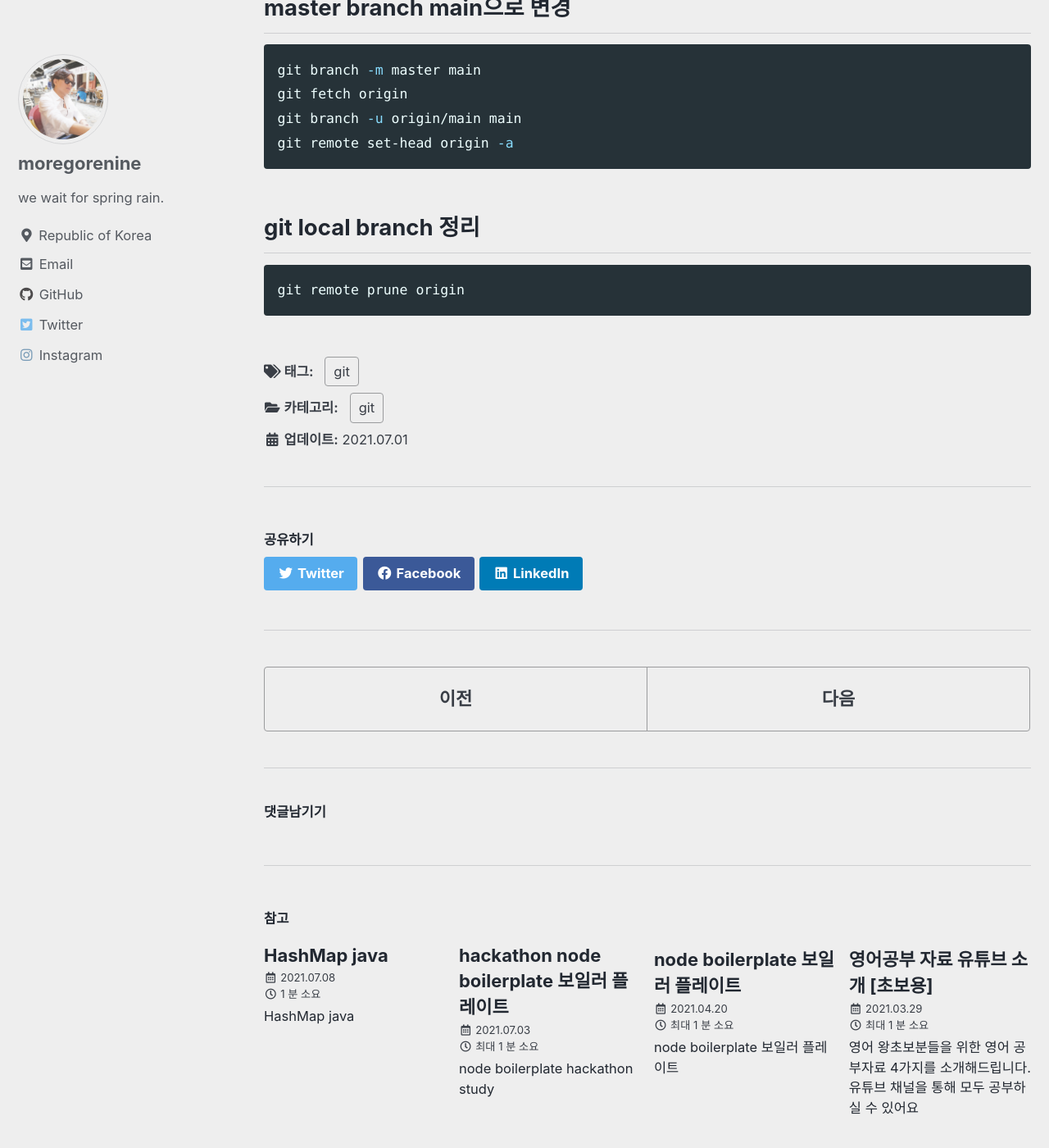
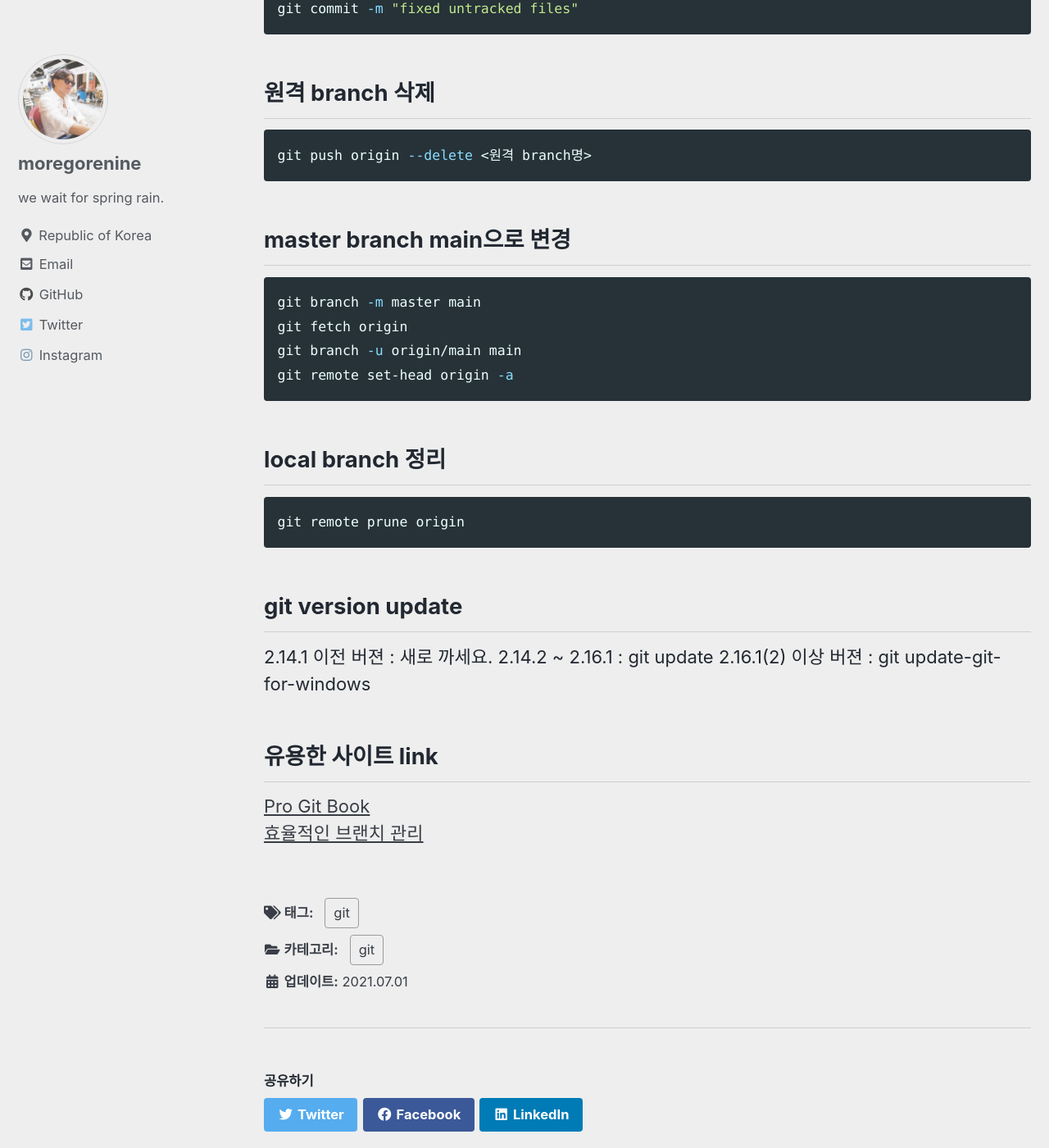
Before and after one commit to moregorenine/moregorenine.github.io, a Jekyll site: the page built from _posts/git/2021-7-1-git.md, in a window 1280 px wide and 1400 px high, scrolled down 2939 px. Shown: the whole window at 82% size. Built offline with Jekyll 4.4.1, drawn with Linux system fonts in a browser that asks for light colours; cached includes are drawn as plain includes; comment, search, counter and statistics services are not loaded; some of the changed text lies outside the part shown.

Commit message:
Update 2021-7-1-git.md

````diff
--- a/_posts/git/2021-7-1-git.md
+++ b/_posts/git/2021-7-1-git.md
@@ -67,6 +67,11 @@ git pull fork main
 | ctrl + d          | Exit shell (same as exit command when cursor line is empty) |
 | ctrl + _          | Undo |
 
+## git Bash 에서 탐색창 띄우기
+```shell
+start .
+```
+
 ## .gitignore 정상처리 되지 않을 경우
 이미 커밋이 된 코드를 .gitignore에 추가할 경우 ignore 적용이 되지 않을 것이다.
 cached 날리고 delete 해버려서 정리해주자.
@@ -89,7 +94,16 @@ git branch -u origin/main main
 git remote set-head origin -a
 ```
 
-## git local branch 정리
+## local branch 정리
 ```bash
 git remote prune origin
 ```
+
+## git version update
+2.14.1 이전 버젼 : 새로 까세요.
+2.14.2 ~ 2.16.1 : git update
+2.16.1(2) 이상 버젼 : git update-git-for-windows
+
+## 유용한 사이트 link
+[Pro Git Book](https://git-scm.com/book/ko/v2)
+[효율적인 브랜치 관리](https://nvie.com/posts/a-successful-git-branching-model/)
````
